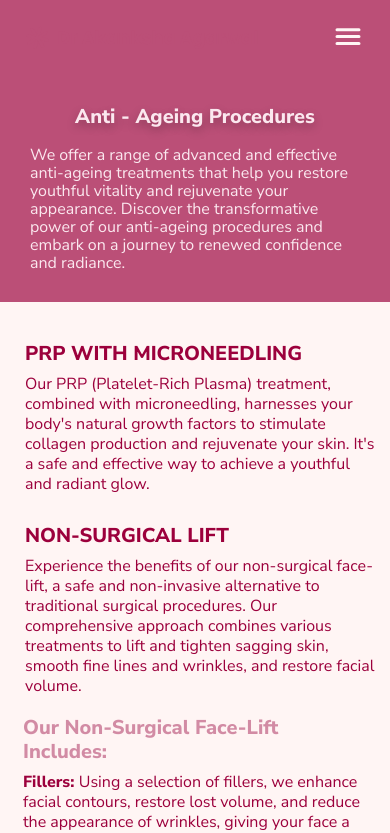
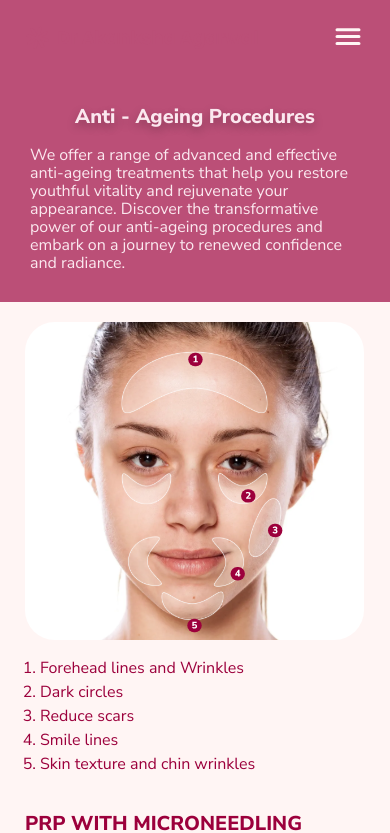
Before and after one commit to laibaahsan27/dr, a Next.js app in the folder frontend/: page /service1 in a window 390 px wide. Shown: the top 833 px of the page. Built offline with nearby package versions, Linux system fonts and the light colour scheme.

Commit message:
lil changes

```diff
--- a/frontend/src/app/globals.css
+++ b/frontend/src/app/globals.css
@@ -121,10 +121,6 @@ h2 {
   overflow: hidden;
   z-index: 1;
 }
-/* .heroBTN2:hover{
-  background-color: #BB4F77;
-  color: rgba(247, 222, 228, 1);
-} */
 .heroBTN2:before {
   content: "";
   position: absolute;
--- a/frontend/src/app/service1/css.css
+++ b/frontend/src/app/service1/css.css
@@ -1,5 +1,6 @@
 
 .service1IMG{
+    /* display: none; */
     margin: 10px 40px;
     width: 94%;
 }
@@ -69,12 +70,34 @@
     text-transform: lowercase;
     margin: 8px;
 }
+.service1IMGPHONE{
+    display: none;
+}
+.phoneservice1list{
+    display: none;
+}
+
 @media (max-width: 768px) {
     .navbar{
         background-color: rgba(187, 79, 119, 1);
     }
     .logoName {
         color: #FBE8EF;
+    }
+    .phoneservice1list{
+        display: block;
+        color: #9C003C;
+        font-family: 'Nunito Sans';
+        font-size: 16px;
+        font-style: normal;
+        font-weight: 400;
+        line-height: 24px;
+    }
+    .service1IMGPHONE{
+        display: block;
+        margin: 0 25px;
+        width: 87%;
+        height: auto;
     }
     .service1IMG{
         display: none;
--- a/frontend/src/app/service1/page.js
+++ b/frontend/src/app/service1/page.js
@@ -5,6 +5,7 @@ import ServiceText from "@/components/ServiceText/ServiceText";
 import ServiceCard from "@/components/ServiceCard/ServiceCard";
 import ServiceHeading from "@/components/ServiceHeading/ServiceHeading";
 import Nav from '@/components/Nav/Nav'
+import TWO from '../../images/facenumbers.svg'
 
 export default function page() {
   const list = [
@@ -81,9 +82,17 @@ export default function page() {
     <Nav/>
     <div className="service1CON">
       <ServiceHeading heading={list[0].heading} content={list[0].content} />
-      {/* <div className="service1IMG"> */}
       <Image className="service1IMG" src={ONE} alt="" />
-      {/* </div> */}
+      <Image className="service1IMGPHONE" src={TWO} alt="" />
+      <div>
+        <ol className="phoneservice1list">
+          <li>Forehead lines and Wrinkles</li>
+          <li>Dark circles</li>
+          <li>Reduce scars</li>
+          <li>Smile lines</li>
+          <li>Skin texture and chin wrinkles</li>
+        </ol>
+      </div>
 
       <div className="serviceCover">
         <div>
--- a/frontend/src/app/service2/css.css
+++ b/frontend/src/app/service2/css.css
@@ -131,7 +131,7 @@
     }
     .service2CoverImage{
         margin: 0px 25px 0px 25px;
-        width: 90%;
+        width: 80%;
         height: 30%;
     }
     .service2sec2textdiv{
@@ -139,7 +139,7 @@
     }
     .service2belowImage{
         margin: 10px 25px 10px 25px;
-        width: 88%;
+        width: 85%;
         height: auto;
     }
     .imageService2{
```
Also changed, not shown: frontend/src/images/facenumbers.svg (added), frontend/src/images/servpage1hero.svg (added).
